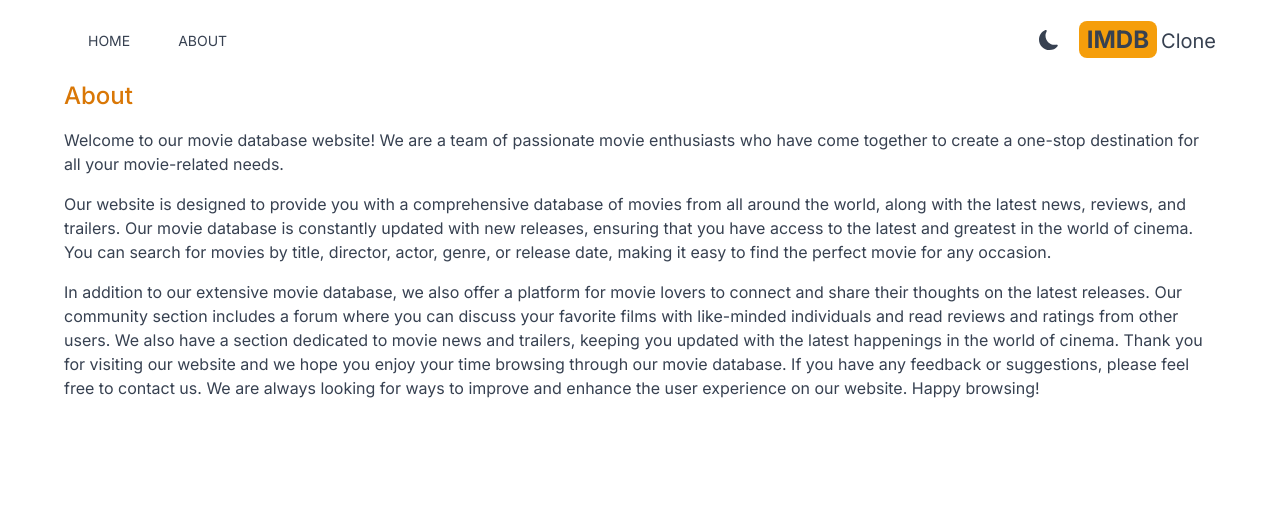
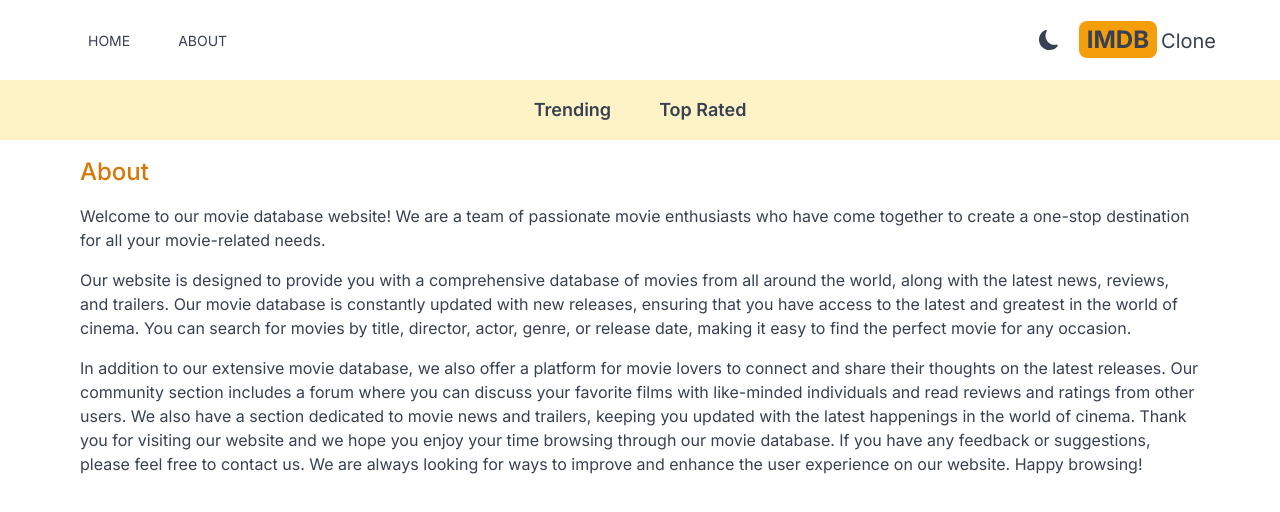
Before and after one commit to ShahedAhmadAhadi/psychic-spoon, a Next.js app: page /about in a window 1280 px wide. Shown: the top 512 px of the page. Built offline with nearby package versions, Linux system fonts and the light colour scheme.

Commit message:
navigation bar, new learning

```diff
--- a/src/app/about/page.js
+++ b/src/app/about/page.js
@@ -1,6 +1,6 @@
 function About() {
   return (
-    <div className="max-w-6xl mx-auto space-y-4">
+    <div className="max-w-6xl mx-auto space-y-4 p-4">
         <h1 className="text-2xl font-medium text-amber-600 ">About</h1>
         <p>
         Welcome to our movie database website! We are a team of passionate movie
--- /dev/null
+++ b/src/app/components/Navbar.js
@@ -0,0 +1,10 @@
+import NavbarItem from "./NavbarItem";
+
+export default function Navbar() {
+  return (
+    <div className="flex justify-center dark:bg-gray-600 bg-amber-100 lg:text-lg p-4">
+        <NavbarItem title="Trending" param="fetchTrending" />
+        <NavbarItem title="Top Rated" param="fetchTopRated" />
+    </div>
+  )
+}
--- /dev/null
+++ b/src/app/components/NavbarItem.js
@@ -0,0 +1,13 @@
+"use client";
+import Link from "next/link";
+import { useSearchParams } from "next/navigation"
+
+export default function NavbarItem({ title, param }) {
+    const searchParams = useSearchParams()
+    const genre = searchParams.get("genre")
+    return (
+        <div>
+            <Link className={`m-4 hover:text-amber-600 font-semibold p-2 ${genre && genre === param &&  "underline underline-offset-8 decoration-4 decoration-amber-500 rounded-lg"}`} href={`/?genre=${param}`}>{title}</Link>
+        </div>
+    )
+}
--- a/src/app/layout.js
+++ b/src/app/layout.js
@@ -1,5 +1,6 @@
 import Providers from './Providers'
 import Header from './components/Header'
+import Navbar from './components/Navbar'
 import './globals.css'
 import { Inter } from 'next/font/google'
 
@@ -18,6 +19,7 @@ export default function RootLayout({ children }) {
           {/* Header */}
           <Header />
           {/* Navbar */}
+          <Navbar />
           {/* SearchBox */}
           {children}
         </Providers>
```
